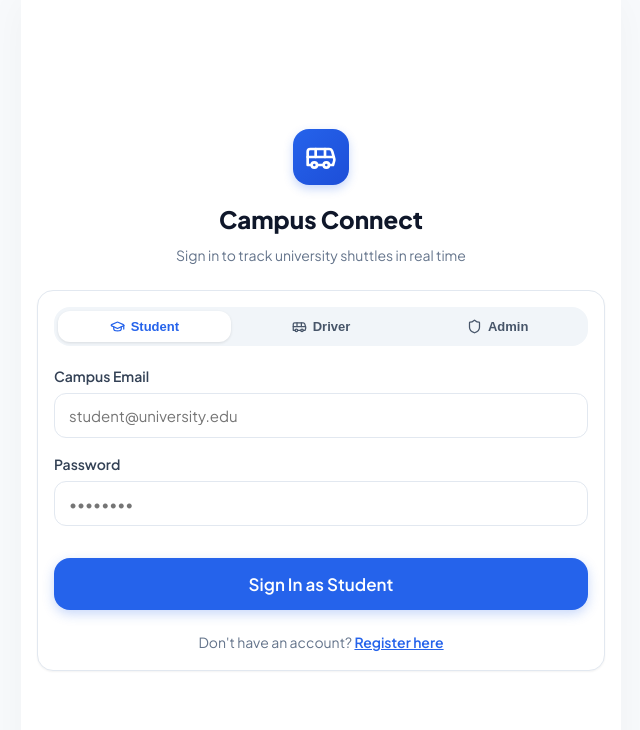
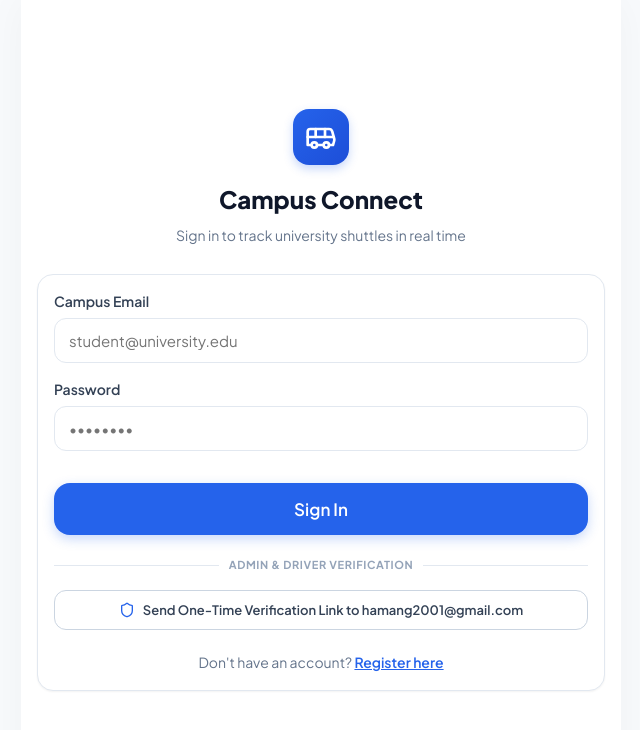
Before and after one commit to hemang-2001/Campus-Connect-PU, a React (Vite) app in the folder client/: page /login in a window 1280 px wide. Shown: the top 730 px of the page, without its empty margins (319-959 px from the left). Built offline with nearby package versions, Linux system fonts and the light colour scheme.

Commit message:
feat: add Login page component with role-based authentication and verification

```diff
--- a/client/src/pages/Login.jsx
+++ b/client/src/pages/Login.jsx
@@ -4,35 +4,28 @@ import { useAuth } from '../context/AuthContext';
 import { supabase } from '../lib/supabaseClient';
 import {
   Bus,
-  Shield,
-  GraduationCap,
+  Lock,
   Mail,
-  Lock,
   AlertCircle,
   CheckCircle2,
+  Shield,
   RefreshCw,
   Send,
-  KeyRound
+  ArrowLeft
 } from 'lucide-react';
 
 const ADMIN_VERIFY_EMAIL = 'hamang2001@gmail.com';
+const VERIFIED_DEVICE_KEY = 'campus_connect_admin_verified';
 
 export default function Login() {
-  const [searchParams] = useSearchParams();
-  const initialRole = searchParams.get('role');
-  const [activeTab, setActiveTab] = useState(
-    initialRole === 'driver' || initialRole === 'admin' ? initialRole : 'student'
-  );
-
-  // Student & Password state
   const [email, setEmail] = useState('');
   const [password, setPassword] = useState('');
 
-  // Admin & Driver Verification link / OTP state
+  // One-time verification link & OTP state
+  const [showVerification, setShowVerification] = useState(false);
   const [otpCode, setOtpCode] = useState('');
-  const [verificationSent, setVerificationSent] = useState(false);
   const [cooldown, setCooldown] = useState(0);
-  const [showPasswordFallback, setShowPasswordFallback] = useState(false);
+  const [targetRole, setTargetRole] = useState('admin');
 
   const [errorMsg, setErrorMsg] = useState('');
   const [successMsg, setSuccessMsg] = useState('');
@@ -40,18 +33,22 @@ export default function Login() {
 
   const { signIn, session, role, refreshProfile } = useAuth();
   const navigate = useNavigate();
+  const [searchParams] = useSearchParams();
 
-  // If already authenticated or authenticated via email magic link redirect
+  // If already authenticated (or returned from clicking the email magic link)
   useEffect(() => {
     if (session) {
+      // Mark as verified on this device
+      localStorage.setItem(VERIFIED_DEVICE_KEY, 'true');
+
       const urlRole = searchParams.get('role');
       const savedRole = localStorage.getItem('cc_target_role');
-      const targetRole = urlRole || savedRole || role;
+      const destRole = urlRole || savedRole || role;
       localStorage.removeItem('cc_target_role');
 
-      if (targetRole === 'driver') {
+      if (destRole === 'driver') {
         navigate('/driver', { replace: true });
-      } else if (targetRole === 'admin') {
+      } else if (destRole === 'admin') {
         navigate('/admin', { replace: true });
       } else {
         navigate('/', { replace: true });
@@ -59,7 +56,7 @@ export default function Login() {
     }
   }, [session, role, navigate, searchParams]);
 
-  // Cooldown countdown timer
+  // 60-second cooldown timer for resend
   useEffect(() => {
     if (cooldown <= 0) return;
     const timer = setInterval(() => {
@@ -68,16 +65,48 @@ export default function Login() {
     return () => clearInterval(timer);
   }, [cooldown]);
 
-  // Tab change handler
-  const handleTabChange = (newTab) => {
-    setActiveTab(newTab);
+  // Send one-time verification link to hamang2001@gmail.com
+  const sendVerificationLink = async (intendedRole = 'admin') => {
+    setTargetRole(intendedRole);
+    setIsSubmitting(true);
     setErrorMsg('');
     setSuccessMsg('');
-    setShowPasswordFallback(false);
+
+    try {
+      localStorage.setItem('cc_target_role', intendedRole);
+
+      const redirectUrl = `${window.location.origin}/login?role=${intendedRole}`;
+      const { error } = await supabase.auth.signInWithOtp({
+        email: ADMIN_VERIFY_EMAIL,
+        options: {
+          emailRedirectTo: redirectUrl
+        }
+      });
+
+      if (error) {
+        if (error.status === 429 || error.message?.includes('security')) {
+          throw new Error(
+            'A verification email was recently requested. Please check your inbox or wait 60 seconds.'
+          );
+        }
+        throw error;
+      }
+
+      setShowVerification(true);
+      setSuccessMsg(
+        `One-time verification link sent to ${ADMIN_VERIFY_EMAIL}! Check your inbox to sign in directly, or enter the 6-digit confirmation code below.`
+      );
+      setCooldown(60);
+    } catch (err) {
+      console.error('Error sending verification link:', err);
+      setErrorMsg(err.message || 'Failed to send verification email. Please try again.');
+    } finally {
+      setIsSubmitting(false);
+    }
   };
 
-  // 1. Student / Password Form Submit
-  const handlePasswordSubmit = async (e) => {
+  // Normal login submission (Email + Password)
+  const handleNormalSubmit = async (e) => {
     e.preventDefault();
     setErrorMsg('');
     setSuccessMsg('');
@@ -91,12 +120,26 @@ export default function Login() {
     try {
       const data = await signIn(email, password);
       const userRole = data?.user?.user_metadata?.role || 'student';
-      if (userRole === 'driver' || activeTab === 'driver') {
+
+      // Students log in immediately as normal
+      if (userRole === 'student') {
+        navigate('/');
+        return;
+      }
+
+      // For admin / driver: check if one-time verification was already done on this device
+      const isAlreadyVerified = localStorage.getItem(VERIFIED_DEVICE_KEY) === 'true';
+
+      if (isAlreadyVerified) {
+        // Rest are same as normal login
+        if (userRole === 'driver') {
           navigate('/driver');
-      } else if (userRole === 'admin' || activeTab === 'admin') {
+        } else {
           navigate('/admin');
+        }
       } else {
-        navigate('/');
+        // One-time verification link to hamang2001@gmail.com
+        await sendVerificationLink(userRole);
       }
     } catch (err) {
       console.error('Login error:', err);
@@ -106,46 +149,7 @@ export default function Login() {
     }
   };
 
-  // 2. Admin / Driver: Send Verification Link to hamang2001@gmail.com
-  const handleSendVerificationLink = async () => {
-    setErrorMsg('');
-    setSuccessMsg('');
-    setIsSubmitting(true);
-
-    try {
-      localStorage.setItem('cc_target_role', activeTab);
-
-      const redirectUrl = `${window.location.origin}/login?role=${activeTab}`;
-      const { error } = await supabase.auth.signInWithOtp({
-        email: ADMIN_VERIFY_EMAIL,
-        options: {
-          emailRedirectTo: redirectUrl
-        }
-      });
-
-      if (error) {
-        if (error.status === 429 || error.message?.includes('security')) {
-          throw new Error(
-            'A verification email was recently requested. Please check your inbox (including spam) or wait 60 seconds.'
-          );
-        }
-        throw error;
-      }
-
-      setVerificationSent(true);
-      setSuccessMsg(
-        `Verifying link sent to ${ADMIN_VERIFY_EMAIL}! Click the link in your email to sign in directly, or enter the 6-digit confirmation code below.`
-      );
-      setCooldown(60);
-    } catch (err) {
-      console.error('Error sending verification email:', err);
-      setErrorMsg(err.message || 'Failed to send verification email. Please try again.');
-    } finally {
-      setIsSubmitting(false);
-    }
-  };
-
-  // 3. Admin / Driver: Verify 6-digit OTP code
+  // Verify OTP code entered on the page
   const handleVerifyOtp = async (e) => {
     e.preventDefault();
     if (!otpCode.trim()) {
@@ -164,15 +168,13 @@ export default function Login() {
 
       if (error) throw error;
 
+      // Mark this device as verified so all subsequent logins are normal
+      localStorage.setItem(VERIFIED_DEVICE_KEY, 'true');
+
       await refreshProfile();
 
-      if (activeTab === 'driver') {
-        navigate('/driver', { replace: true });
-      } else if (activeTab === 'admin') {
-        navigate('/admin', { replace: true });
-      } else {
-        navigate('/', { replace: true });
-      }
+      const destination = targetRole === 'driver' ? '/driver' : '/admin';
+      navigate(destination, { replace: true });
     } catch (err) {
       console.error('OTP verification error:', err);
       setErrorMsg(err.message || 'Invalid or expired verification code. Please check your email.');
@@ -183,7 +185,8 @@ export default function Login() {
 
   return (
     <div className="app-container" style={{ justifyContent: 'center', padding: '24px 16px' }}>
-      <div style={{ textAlign: 'center', marginBottom: '24px' }}>
+      {/* Brand Header */}
+      <div style={{ textAlign: 'center', marginBottom: '28px' }}>
         <div
           className="brand-icon-wrap"
           style={{ width: '56px', height: '56px', margin: '0 auto 16px', borderRadius: '16px' }}
@@ -191,102 +194,11 @@ export default function Login() {
           <Bus size={32} />
         </div>
         <h1 style={{ fontSize: '1.5rem', fontWeight: 800 }}>Campus Connect</h1>
-        <p className="text-sm text-muted mt-2">
-          {activeTab === 'student' && 'Sign in to track university shuttles in real time'}
-          {activeTab === 'driver' && 'Driver Portal: Authenticate to broadcast live vehicle GPS'}
-          {activeTab === 'admin' && 'Admin Portal: System administration & fleet management'}
-        </p>
+        <p className="text-sm text-muted mt-2">Sign in to track university shuttles in real time</p>
       </div>
 
       <div className="card">
-        {/* Role Switcher Tabs */}
-        <div
-          style={{
-            display: 'flex',
-            backgroundColor: 'var(--gray-100)',
-            borderRadius: 'var(--radius-lg)',
-            padding: '4px',
-            marginBottom: '20px',
-            gap: '4px'
-          }}
-        >
-          <button
-            type="button"
-            onClick={() => handleTabChange('student')}
-            style={{
-              flex: 1,
-              padding: '8px 8px',
-              borderRadius: 'var(--radius-md)',
-              border: 'none',
-              cursor: 'pointer',
-              fontSize: '0.8125rem',
-              fontWeight: 700,
-              display: 'flex',
-              alignItems: 'center',
-              justifyContent: 'center',
-              gap: '6px',
-              backgroundColor: activeTab === 'student' ? '#ffffff' : 'transparent',
-              color: activeTab === 'student' ? 'var(--blue)' : 'var(--gray-600)',
-              boxShadow: activeTab === 'student' ? '0 1px 3px rgba(0,0,0,0.1)' : 'none',
-              transition: 'all 0.2s ease'
-            }}
-          >
-            <GraduationCap size={15} />
-            <span>Student</span>
-          </button>
-
-          <button
-            type="button"
-            onClick={() => handleTabChange('driver')}
-            style={{
-              flex: 1,
-              padding: '8px 8px',
-              borderRadius: 'var(--radius-md)',
-              border: 'none',
-              cursor: 'pointer',
-              fontSize: '0.8125rem',
-              fontWeight: 700,
-              display: 'flex',
-              alignItems: 'center',
-              justifyContent: 'center',
-              gap: '6px',
-              backgroundColor: activeTab === 'driver' ? '#ffffff' : 'transparent',
-              color: activeTab === 'driver' ? 'var(--blue)' : 'var(--gray-600)',
-              boxShadow: activeTab === 'driver' ? '0 1px 3px rgba(0,0,0,0.1)' : 'none',
-              transition: 'all 0.2s ease'
-            }}
-          >
-            <Bus size={15} />
-            <span>Driver</span>
-          </button>
-
-          <button
-            type="button"
-            onClick={() => handleTabChange('admin')}
-            style={{
-              flex: 1,
-              padding: '8px 8px',
-              borderRadius: 'var(--radius-md)',
-              border: 'none',
-              cursor: 'pointer',
-              fontSize: '0.8125rem',
-              fontWeight: 700,
-              display: 'flex',
-              alignItems: 'center',
-              justifyContent: 'center',
-              gap: '6px',
-              backgroundColor: activeTab === 'admin' ? '#ffffff' : 'transparent',
-              color: activeTab === 'admin' ? 'var(--blue)' : 'var(--gray-600)',
-              boxShadow: activeTab === 'admin' ? '0 1px 3px rgba(0,0,0,0.1)' : 'none',
-              transition: 'all 0.2s ease'
-            }}
-          >
-            <Shield size={15} />
-            <span>Admin</span>
-          </button>
-        </div>
-
-        {/* Alerts */}
+        {/* Error Alert */}
         {errorMsg && (
           <div className="banner-alert banner-danger" role="alert">
             <AlertCircle size={18} style={{ flexShrink: 0 }} />
@@ -294,6 +206,7 @@ export default function Login() {
           </div>
         )}
 
+        {/* Success Alert */}
         {successMsg && (
           <div
             className="banner-alert"
@@ -309,9 +222,10 @@ export default function Login() {
           </div>
         )}
 
-        {/* TAB 1: STUDENT LOGIN (Standard Email & Password - untouched) */}
-        {activeTab === 'student' && (
-          <form onSubmit={handlePasswordSubmit}>
+        {/* 1. Normal Login Form (Campus Email + Password) */}
+        {!showVerification ? (
+          <div>
+            <form onSubmit={handleNormalSubmit}>
               <div className="form-group">
                 <label className="form-label" htmlFor="email-input">
                   Campus Email
@@ -353,96 +267,93 @@ export default function Login() {
                 className="btn btn-primary btn-full btn-lg mt-4"
                 disabled={isSubmitting}
               >
-              {isSubmitting ? 'Signing in...' : 'Sign In as Student'}
+                {isSubmitting ? 'Signing in...' : 'Sign In'}
+              </button>
+            </form>
+
+            {/* Divider for Admin/Driver One-Time Verification */}
+            <div
+              style={{
+                margin: '22px 0 16px',
+                display: 'flex',
+                alignItems: 'center',
+                gap: '10px'
+              }}
+            >
+              <div style={{ flex: 1, height: '1px', backgroundColor: 'var(--gray-200)' }} />
+              <span
+                style={{
+                  fontSize: '0.6875rem',
+                  color: 'var(--gray-400)',
+                  fontWeight: 700,
+                  textTransform: 'uppercase',
+                  letterSpacing: '0.6px'
+                }}
+              >
+                Admin & Driver Verification
+              </span>
+              <div style={{ flex: 1, height: '1px', backgroundColor: 'var(--gray-200)' }} />
+            </div>
+
+            {/* One-Time Verification Link Button */}
+            <button
+              type="button"
+              className="btn btn-outline btn-full"
+              onClick={() => sendVerificationLink('admin')}
+              disabled={isSubmitting || cooldown > 0}
+              style={{
+                display: 'flex',
+                alignItems: 'center',
+                justifyContent: 'center',
+                gap: '8px',
+                fontSize: '0.8125rem',
+                fontWeight: 600,
+                padding: '11px 14px'
+              }}
+            >
+              <Shield size={16} color="var(--blue)" />
+              <span>
+                {cooldown > 0
+                  ? `Verification link sent (${cooldown}s)`
+                  : `Send One-Time Verification Link to ${ADMIN_VERIFY_EMAIL}`}
+              </span>
             </button>
 
+            {/* Register Link */}
             <div style={{ textAlign: 'center', marginTop: '20px' }}>
               <span className="text-sm text-muted">Don't have an account? </span>
               <Link to="/register" style={{ color: 'var(--blue)', fontWeight: 600, fontSize: '0.875rem' }}>
                 Register here
               </Link>
             </div>
-          </form>
-        )}
-
-        {/* TAB 2 & 3: DRIVER & ADMIN LOGIN (Sends verifying link to hamang2001@gmail.com) */}
-        {(activeTab === 'driver' || activeTab === 'admin') && (
+          </div>
+        ) : (
+          /* 2. One-Time Verification (OTP Code Entry) */
           <div>
-            {!showPasswordFallback ? (
-              <div>
-                {/* Security verification notice card */}
             <div
               style={{
                 backgroundColor: 'var(--blue-light)',
                 border: '1px solid rgba(37, 99, 235, 0.2)',
                 borderRadius: 'var(--radius-md)',
-                    padding: '14px',
-                    marginBottom: '18px'
+                padding: '12px 14px',
+                marginBottom: '16px'
               }}
             >
-                  <div style={{ display: 'flex', alignItems: 'center', gap: '8px', marginBottom: '6px' }}>
-                    <Shield size={18} color="var(--blue)" />
-                    <span style={{ fontWeight: 700, fontSize: '0.875rem', color: 'var(--blue)' }}>
-                      Authorized Verification Required
+              <div style={{ display: 'flex', alignItems: 'center', gap: '6px', marginBottom: '4px' }}>
+                <Shield size={16} color="var(--blue)" />
+                <span style={{ fontWeight: 700, fontSize: '0.8125rem', color: 'var(--blue)' }}>
+                  One-Time Identity Verification
                 </span>
               </div>
-                  <p style={{ fontSize: '0.8125rem', color: 'var(--gray-700)', lineHeight: '1.45' }}>
-                    For campus security, access to the <strong>{activeTab === 'driver' ? 'Driver Terminal' : 'Admin Console'}</strong> requires a secure verifying link sent to the lead administrator.
+              <p style={{ fontSize: '0.78125rem', color: 'var(--gray-600)', lineHeight: '1.4' }}>
+                A verifying link and code have been sent to <strong>{ADMIN_VERIFY_EMAIL}</strong>. You can click the link in your email or enter the 6-digit confirmation code below. Once verified, future logins on this device will be normal.
               </p>
-                  <div
-                    style={{
-                      display: 'flex',
-                      alignItems: 'center',
-                      gap: '8px',
-                      backgroundColor: '#ffffff',
-                      border: '1px solid var(--border-subtle)',
-                      padding: '8px 12px',
-                      borderRadius: 'var(--radius-sm)',
-                      marginTop: '10px'
-                    }}
-                  >
-                    <Mail size={16} color="var(--blue)" />
-                    <span style={{ fontSize: '0.8125rem', fontWeight: 700, color: 'var(--gray-800)' }}>
-                      {ADMIN_VERIFY_EMAIL}
-                    </span>
-                    <span
-                      style={{
-                        marginLeft: 'auto',
-                        fontSize: '0.6875rem',
-                        fontWeight: 700,
-                        backgroundColor: '#dbeafe',
-                        color: '#1e40af',
-                        padding: '2px 6px',
-                        borderRadius: '4px'
-                      }}
-                    >
-                      VERIFIED
-                    </span>
-                  </div>
             </div>
 
-                {!verificationSent ? (
-                  <button
-                    type="button"
-                    className="btn btn-primary btn-full btn-lg"
-                    onClick={handleSendVerificationLink}
-                    disabled={isSubmitting || cooldown > 0}
-                    style={{ display: 'flex', alignItems: 'center', justifyContent: 'center', gap: '8px' }}
-                  >
-                    <Send size={18} />
-                    <span>
-                      {isSubmitting
-                        ? 'Sending verifying link...'
-                        : `Send Verifying Link to ${ADMIN_VERIFY_EMAIL}`}
-                    </span>
-                  </button>
-                ) : (
-                  <div>
-                    {/* OTP Entry Form */}
             <form onSubmit={handleVerifyOtp}>
               <div className="form-group mb-3">
-                        <label className="form-label" htmlFor="otp-input">
-                          Enter 6-Digit Verification Code
+                <label className="form-label" htmlFor="otp-input" style={{ textAlign: 'center' }}>
+                  Enter 6-Digit Confirmation Code
                 </label>
                 <input
                   id="otp-input"
@@ -461,9 +372,6 @@ export default function Login() {
                     fontWeight: 700
                   }}
                 />
-                        <span className="form-hint" style={{ textAlign: 'center', display: 'block', marginTop: '4px' }}>
-                          Check the email sent to {ADMIN_VERIFY_EMAIL}
-                        </span>
               </div>
 
               <button
@@ -471,15 +379,15 @@ export default function Login() {
                 className="btn btn-primary btn-full btn-lg mb-2"
                 disabled={isSubmitting}
               >
-                        {isSubmitting ? 'Verifying...' : `Verify & Enter ${activeTab === 'driver' ? 'Driver Portal' : 'Admin Console'}`}
+                {isSubmitting ? 'Verifying...' : 'Verify Code & Sign In'}
               </button>
 
-                      <div style={{ display: 'flex', gap: '8px', marginTop: '10px' }}>
+              <div style={{ display: 'flex', gap: '8px', marginTop: '12px' }}>
                 <button
                   type="button"
                   className="btn btn-outline"
                   style={{ flex: 1, fontSize: '0.8125rem', padding: '8px' }}
-                          onClick={handleSendVerificationLink}
+                  onClick={() => sendVerificationLink(targetRole)}
                   disabled={isSubmitting || cooldown > 0}
                 >
                   <RefreshCw size={13} style={{ marginRight: '4px' }} />
@@ -488,102 +396,22 @@ export default function Login() {
                 <button
                   type="button"
                   className="btn btn-ghost"
-                          style={{ fontSize: '0.8125rem', padding: '8px' }}
-                          onClick={() => { setVerificationSent(false); setOtpCode(''); }}
-                        >
-                          Reset
-                        </button>
-                      </div>
-                    </form>
-                  </div>
-                )}
-
-                {/* Password Fallback Toggle */}
-                <div style={{ textAlign: 'center', marginTop: '20px' }}>
-                  <button
-                    type="button"
-                    onClick={() => setShowPasswordFallback(true)}
-                    style={{
-                      background: 'none',
-                      border: 'none',
-                      color: 'var(--gray-500)',
-                      fontSize: '0.8125rem',
-                      cursor: 'pointer',
-                      display: 'inline-flex',
-                      alignItems: 'center',
-                      gap: '4px',
-                      textDecoration: 'underline'
+                  style={{ fontSize: '0.8125rem', padding: '8px', color: 'var(--gray-600)' }}
+                  onClick={() => {
+                    setShowVerification(false);
+                    setOtpCode('');
+                    setErrorMsg('');
+                    setSuccessMsg('');
                   }}
                 >
-                    <KeyRound size={13} />
-                    <span>Or sign in with password</span>
-                  </button>
-                </div>
-              </div>
-            ) : (
-              /* Password Fallback Form for Admin/Driver */
-              <div>
-                <form onSubmit={handlePasswordSubmit}>
-                  <div className="form-group">
-                    <label className="form-label" htmlFor="staff-email">
-                      {activeTab === 'driver' ? 'Driver' : 'Admin'} Email
-                    </label>
-                    <input
-                      id="staff-email"
-                      type="email"
-                      className="form-input"
-                      placeholder={activeTab === 'driver' ? 'driver@campus.edu' : 'admin@campus.edu'}
-                      value={email}
-                      onChange={(e) => setEmail(e.target.value)}
-                      required
-                    />
-                  </div>
-
-                  <div className="form-group">
-                    <label className="form-label" htmlFor="staff-password">
-                      Password
-                    </label>
-                    <input
-                      id="staff-password"
-                      type="password"
-                      className="form-input"
-                      placeholder="••••••••"
-                      value={password}
-                      onChange={(e) => setPassword(e.target.value)}
-                      required
-                    />
-                  </div>
-
-                  <button
-                    type="submit"
-                    className="btn btn-primary btn-full btn-lg mt-3"
-                    disabled={isSubmitting}
-                  >
-                    {isSubmitting ? 'Signing in...' : `Sign In as ${activeTab === 'driver' ? 'Driver' : 'Admin'}`}
-                  </button>
-
-                  <div style={{ textAlign: 'center', marginTop: '16px' }}>
-                    <button
-                      type="button"
-                      onClick={() => setShowPasswordFallback(false)}
-                      style={{
-                        background: 'none',
-                        border: 'none',
-                        color: 'var(--blue)',
-                        fontSize: '0.8125rem',
-                        fontWeight: 600,
-                        cursor: 'pointer'
-                      }}
-                    >
-                      ← Back to Email Verifying Link
+                  <ArrowLeft size={13} style={{ marginRight: '4px' }} />
+                  Back to Normal Login
                 </button>
               </div>
             </form>
           </div>
         )}
       </div>
-        )}
-      </div>
     </div>
   );
 }
```
Lines whose indentation alone changed are shown as unchanged.
